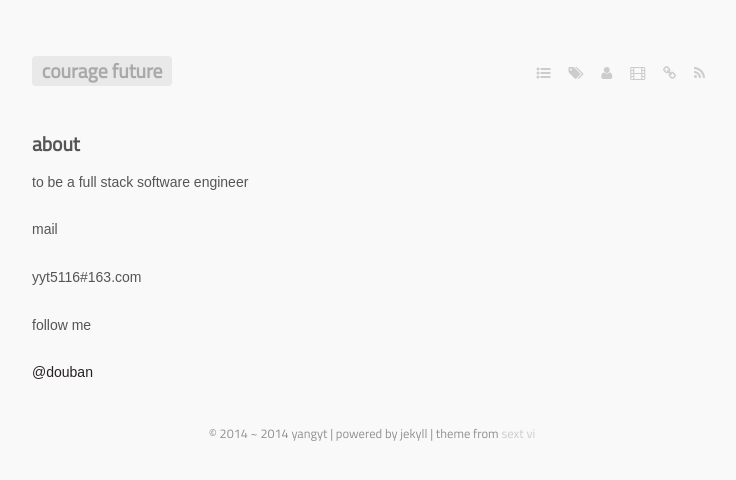
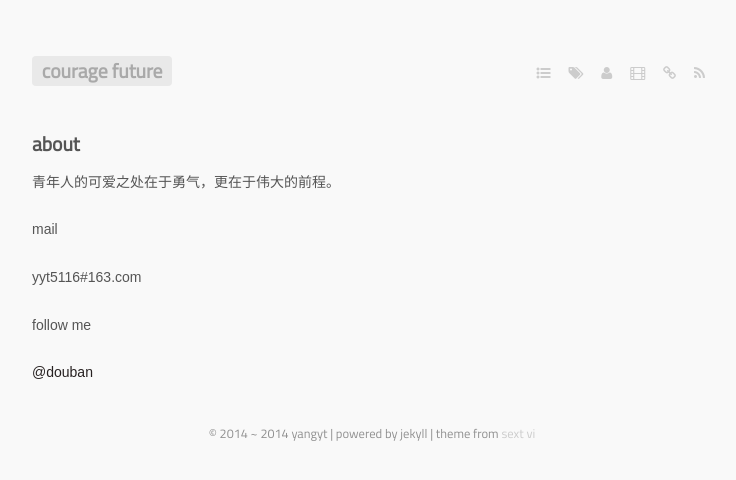
Before and after one commit to AtticusYang/meishiguang.github.io, a Jekyll site: the page built from about.markdown, in a window 1280 px wide. Shown: the top 480 px of the page, without its empty margins (268-1004 px from the left). Built offline with Jekyll 4.4.1, drawn with Linux system fonts in a browser that asks for light colours; some web fonts are replaced; Markdown is read by kramdown in place of the engine named in the settings.

Commit message:
fix words wrong

```diff
--- a/_posts/2014-03-18-shainimei.markdown
+++ b/_posts/2014-03-18-shainimei.markdown
@@ -9,7 +9,7 @@ tags:
     - gunicorn
 ---
 
-经常逛豆瓣，请不要害羞等几个小组亮瞎了我的双眼，不能直视，三观全毁。在内心里默默念道以后再也不上这些小组了。..., 可意识坚定敌不过菇凉白发发的大腿。然后每天就翻这些帖子，可翻这些帖子太花时间了。我只喜欢看菇凉不喜欢看评论神马的，然后就动手把小组里的图片抓下来然后以瀑布流的形式展示。独乐乐，不如众乐乐，但不要叫我雷锋...
+经常逛豆瓣，请不要害羞等几个小组亮瞎了我的双眼，不能直视，三观全毁。在内心里默默念道以后再也不上这些小组了。..., 可意识坚定敌不过菇凉白花花的大腿。然后每天就翻这些帖子，可翻这些帖子太花时间了。我只喜欢看菇凉不喜欢看评论神马的，然后就动手把小组里的图片抓下来然后以瀑布流的形式展示。独乐乐，不如众乐乐，但不要叫我雷锋...
 
 抓取用scrapy，每一个小时抓取一次，然后把结果保存为json文件，豆瓣对访问次数有限制。我用了http://www.samair.ru/proxy-by-country/China-01.htm 上的代理，获取这些代理以后需要验证是否是匿名代理，并且验证访问豆瓣的速度，目前滤掉了连接和读取时间超过3s的代理。
 
--- a/about.markdown
+++ b/about.markdown
@@ -4,8 +4,7 @@ layout: page
 ---
 
 
-to be a full stack software engineer
-
+青年人的可爱之处在于勇气，更在于伟大的前程。
 
 mail
 
```
